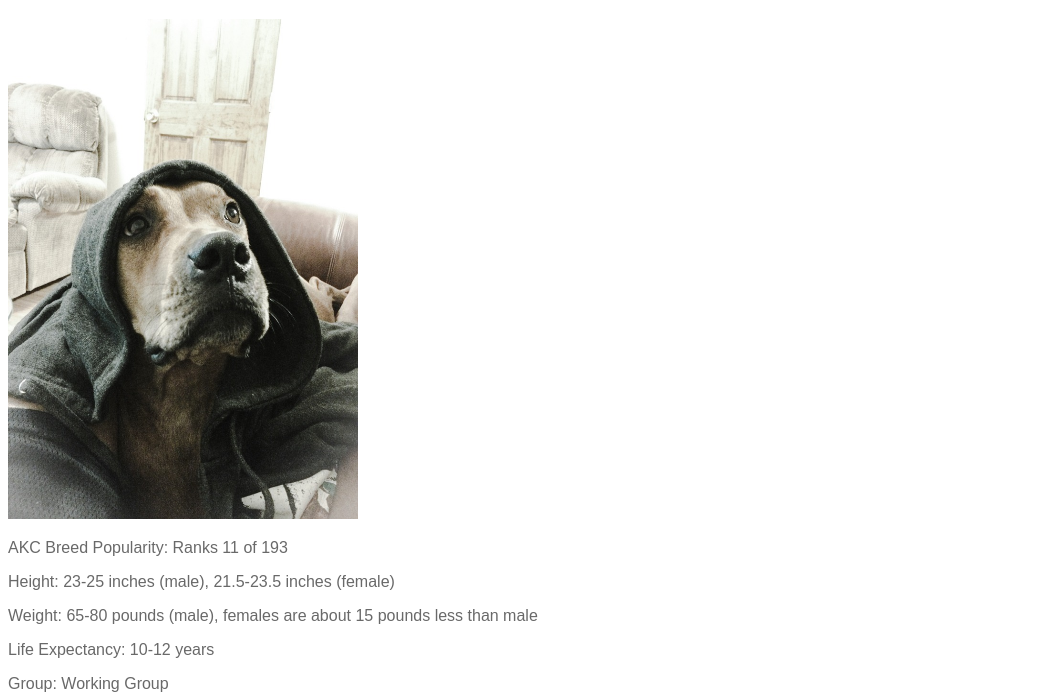
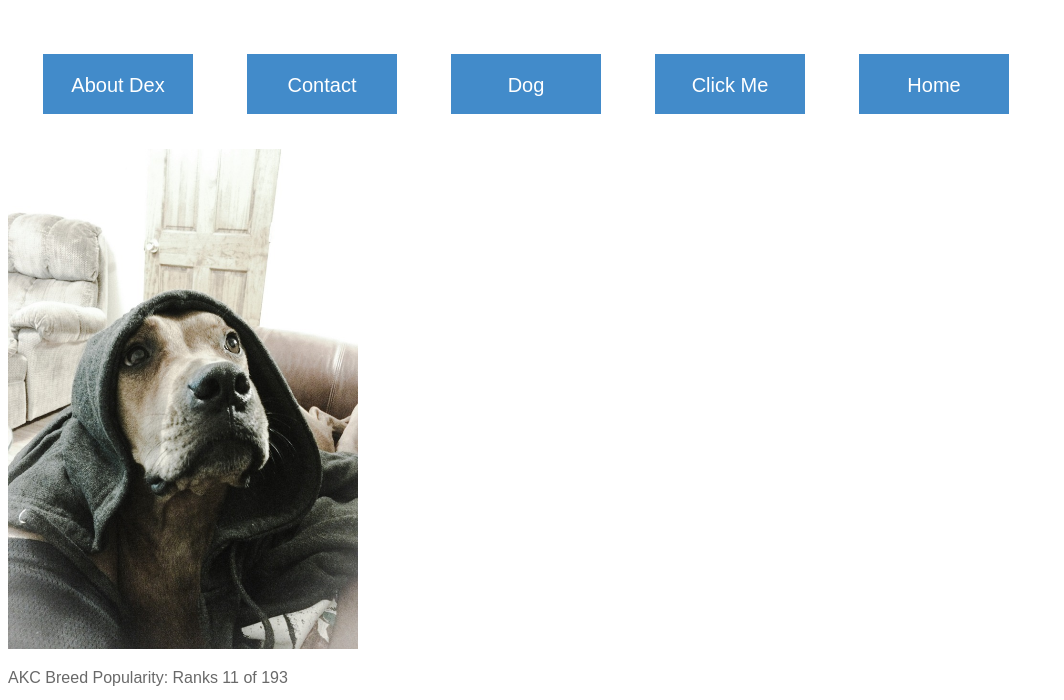
Before and after one commit to breadfan18/htmlPractice, a plain HTML site: page index.html in a window 1280 px wide. Shown: the part 61-761 px from the top of the page, without its empty margins (0-1064 px from the left). Drawn offline with Linux system fonts and the light colour scheme.

Commit message:
added several buttons and styles

```diff
--- a/index.html
+++ b/index.html
@@ -7,13 +7,23 @@
 <body>
 <!--This is a comment-->
     <h1> The Boxador - Boxer and Labrador mix </h1>
+
+<div class="menulist">
+    <button type="button"><a href="https://www.petfinder.com/dog-breeds/" target="_blank">About Dex</a></button>
+    <button type="button"><a href="https://www.petfinder.com/dog-breeds/" target="_blank">Contact</a></button>
+    <button type="button"><a href="https://www.petfinder.com/dog-breeds/" target="_blank">Dog</a></button>
+    <button type="button"><a href="https://www.petfinder.com/dog-breeds/" target="_blank">Click Me</a></button>
+    <button type="button"><a href="https://www.petfinder.com/dog-breeds/" target="_blank">Home</a></button>
+</div>
+
 <img src="dexRapperz.jpg" style="width:350px;height:500px;">
 <p class="breed">AKC Breed Popularity: Ranks 11 of 193</p>
 <p>Height: 23-25 inches (male), 21.5-23.5 inches (female)</p>
 <p>Weight: 65-80 pounds (male), females are about 15 pounds less than male</p>
 <p>Life Expectancy: 10-12 years</p>
 <p>Group: Working Group</p>
-<button type="button">Click Me</button>
+
+
 
 
     <p>Loyalty, affection, intelligence, work ethic, and good looks: Boxers are the whole doggy package. Bright and alert, sometimes silly, but always courageous, the Boxer has been among America’s most popular dog breeds for a very long time.
--- a/stylesheet.css
+++ b/stylesheet.css
@@ -8,9 +8,31 @@ p{
     font-family: Arial, sans-serif;
 }
 
+button:hover {
+    background: gray;
+}
+
+.menulist{
+    padding: 10px 10px;
+}
+
+
 button{
-    background-color: aqua;
-    color: red;
-    font-family: Arial, serif;
+    display: inline;
+    background: #428BCA;
+    color: white;
+    font-family: Sans-serif, serif;
     font-size: 20px;
+    height: 60px;
+    width: 150px;
+    line-height: 60px;
+    margin: 25px 25px;
+    text-align: center;
+    border: 0;
+    transition: all 0.3s ease 0s;
 }
+
+button a {
+    color: white;
+    text-decoration: none;
+}
```
Lines whose indentation alone changed are shown as unchanged.
